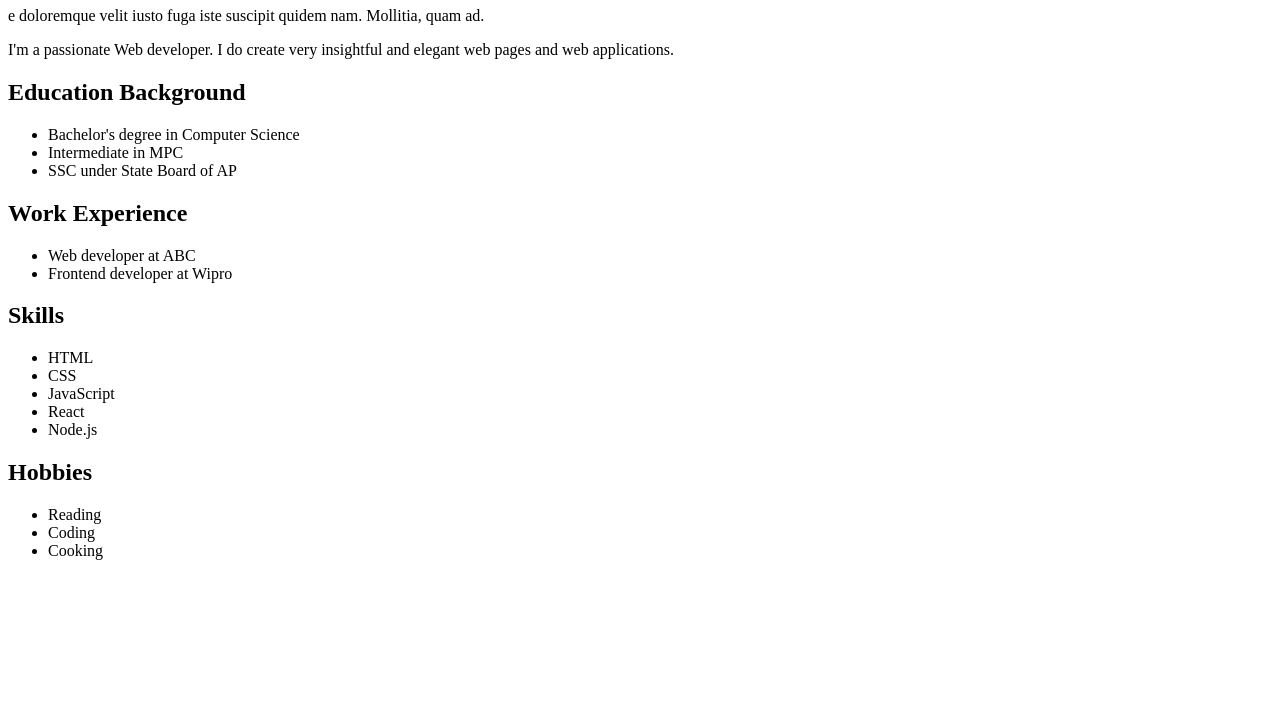
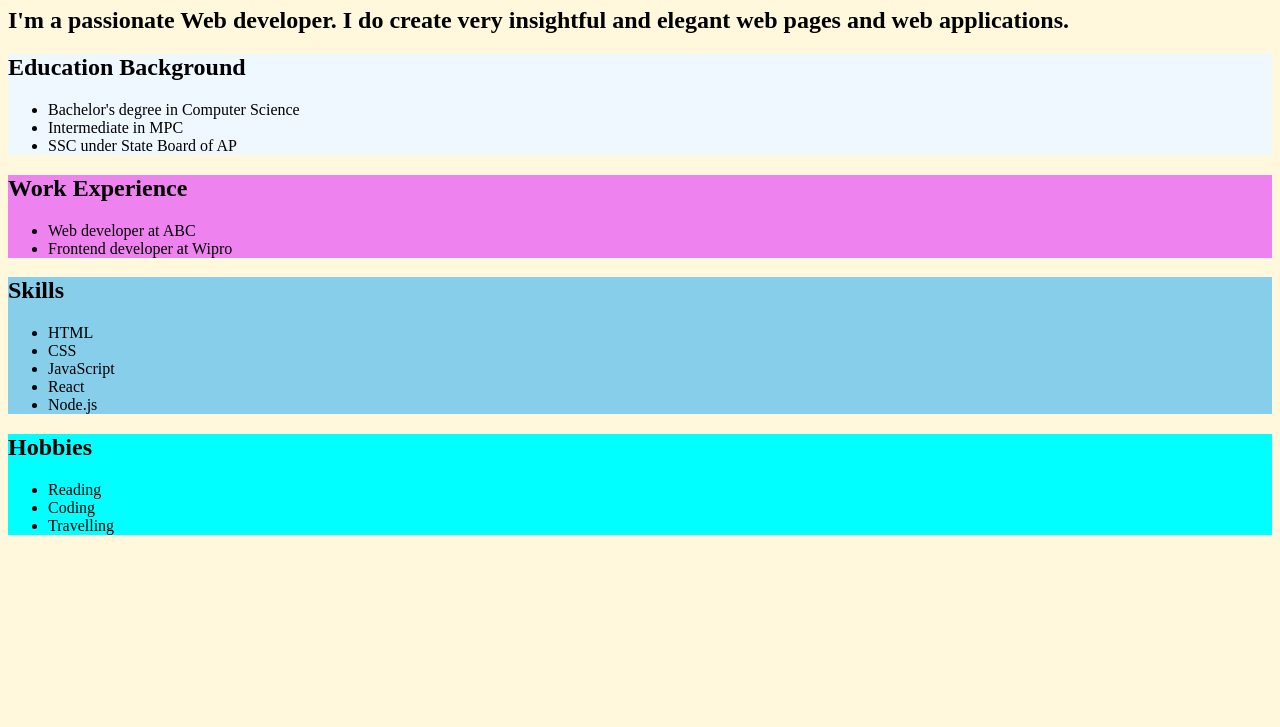
Before and after one commit to Greeshma-523/My-Profile, a plain HTML site: page about.html in a window 1280 px wide. Shown: the part 73-800 px from the top of the page. Drawn offline with Linux system fonts and the light colour scheme.

Commit message:
Update about.html

```diff
--- a/about.html
+++ b/about.html
@@ -1,15 +1,30 @@
 <!DOCTYPE html>
 <html lang="en">
 <head>
+    <style>
+        body{
+            background-color: cornsilk;
+        }
+        #education{
+            background-color: aliceblue;
+        }
+        #workexperience{
+            background-color: violet;
+        }
+        #skills{
+            background-color: skyblue;
+        }
+        #hobbies{
+            background-color: aqua;
+        }
+    </style>
     <meta charset="UTF-8">
     <meta name="viewport" content="width=device-width, initial-scale=1.0">
     <title>About</title>
 </head>
 <body>
     <h1>About Me</h1>
-e doloremque velit iusto fuga iste suscipit quidem nam. Mollitia, quam ad.</p>
-</body>
-<p>I'm a passionate Web developer. I do create very insightful and elegant web pages and web applications.</p>
+<p><h2>I'm a passionate Web developer. I do create very insightful and elegant web pages and web applications.</h2></p>
 <div id = "education">
     <h2>Education Background</h2>
 <ul>
@@ -18,7 +33,7 @@ e doloremque velit iusto fuga iste suscipit quidem nam. Mollitia, quam ad.</p>
     <li>SSC under State Board of AP</li>
 </ul>
 </div>
-<div id = "work experience">
+<div id = "workexperience">
     <h2>Work Experience</h2>
 <ul>
     <li>Web developer at ABC</li>
@@ -35,12 +50,14 @@ e doloremque velit iusto fuga iste suscipit quidem nam. Mollitia, quam ad.</p>
     <li>Node.js</li>
 </ul>
 </div>
-<div id="Hobbies">
+<div id="hobbies">
     <h2>Hobbies</h2>
 <ul>
     <li>Reading</li>
     <li>Coding</li>
-    <li>Cooking</li>
+    <li>Travelling</li>
 </ul>
+</table>
 </div>
+</body>
 </html>
```
